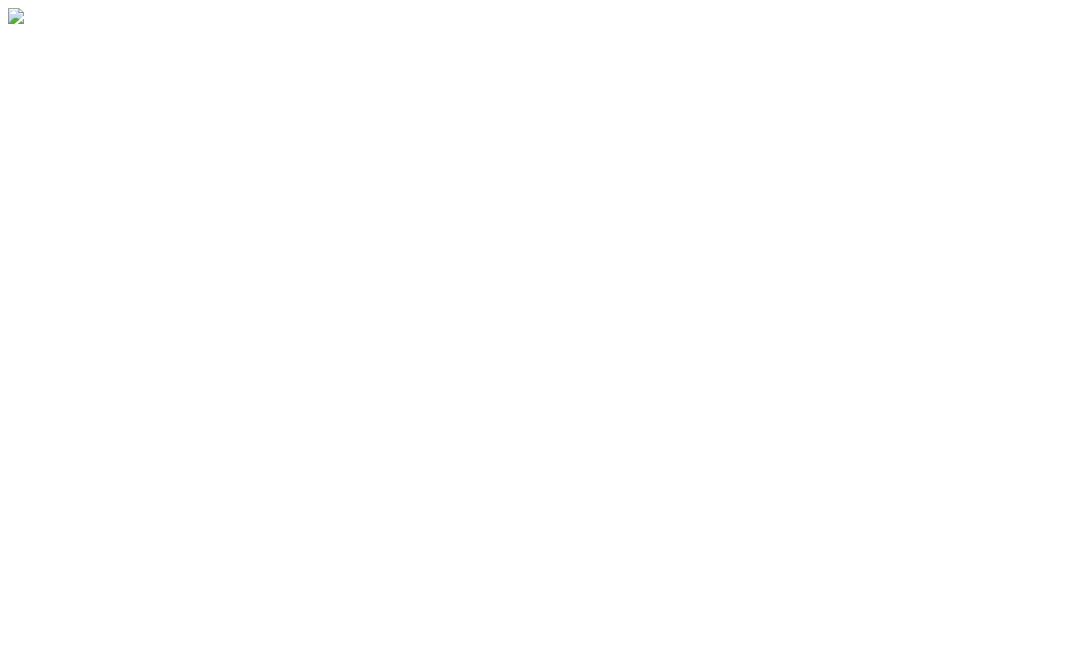
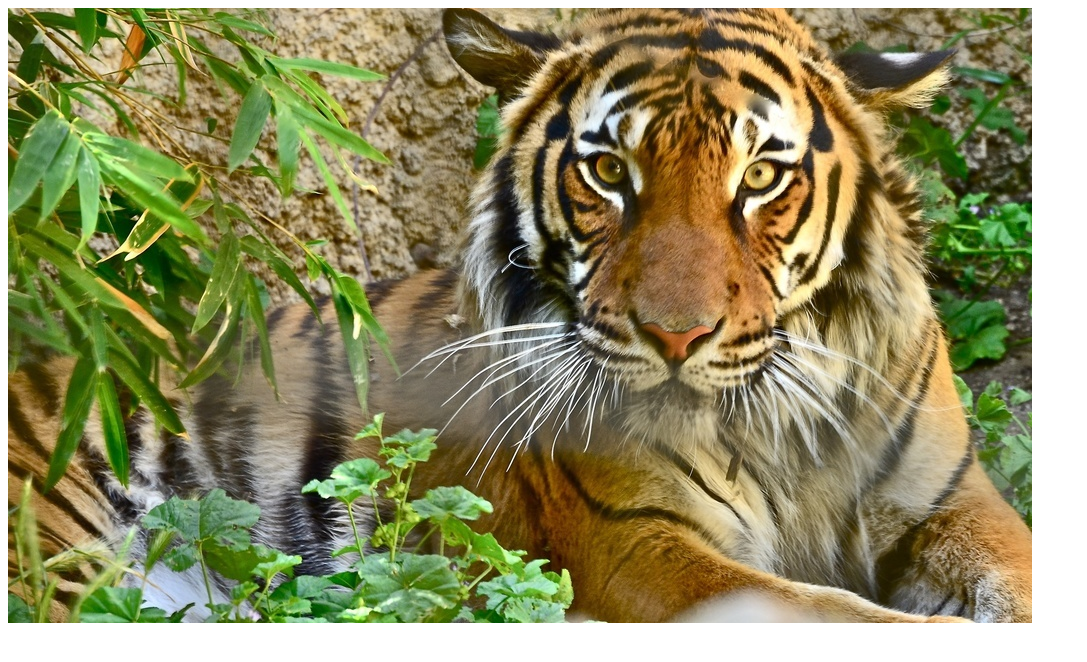
Before and after one commit to deanhume/Service-Workers-WebP, a plain HTML site: page index.html in a window 1280 px wide. Shown: the whole page, without its empty margins (0-1087 px from the left). Drawn offline with Linux system fonts and the light colour scheme; the site is published under a folder, as on GitHub Pages, so addresses that start at the root find nothing.

Commit message:
Fixed file paths

```diff
--- a/index.html
+++ b/index.html
@@ -7,9 +7,9 @@
  </head>
  <body>
 <picture>
-  	<source media="(min-width: 50em)" sizes="50vw" srcset="/images/1024/tiger.jpg">
-  	<source media="(min-width: 640px)" srcset="/images/640/tiger.jpg">
-	<img sizes="100vw" src="/images/320/tiger.jpg">
+  	<source media="(min-width: 50em)" sizes="50vw" srcset="./images/1024/tiger.jpg">
+  	<source media="(min-width: 640px)" srcset="./images/640/tiger.jpg">
+	<img sizes="100vw" src="./images/320/tiger.jpg">
 </picture>
 
  <script src="service-worker.js"></script>
```
